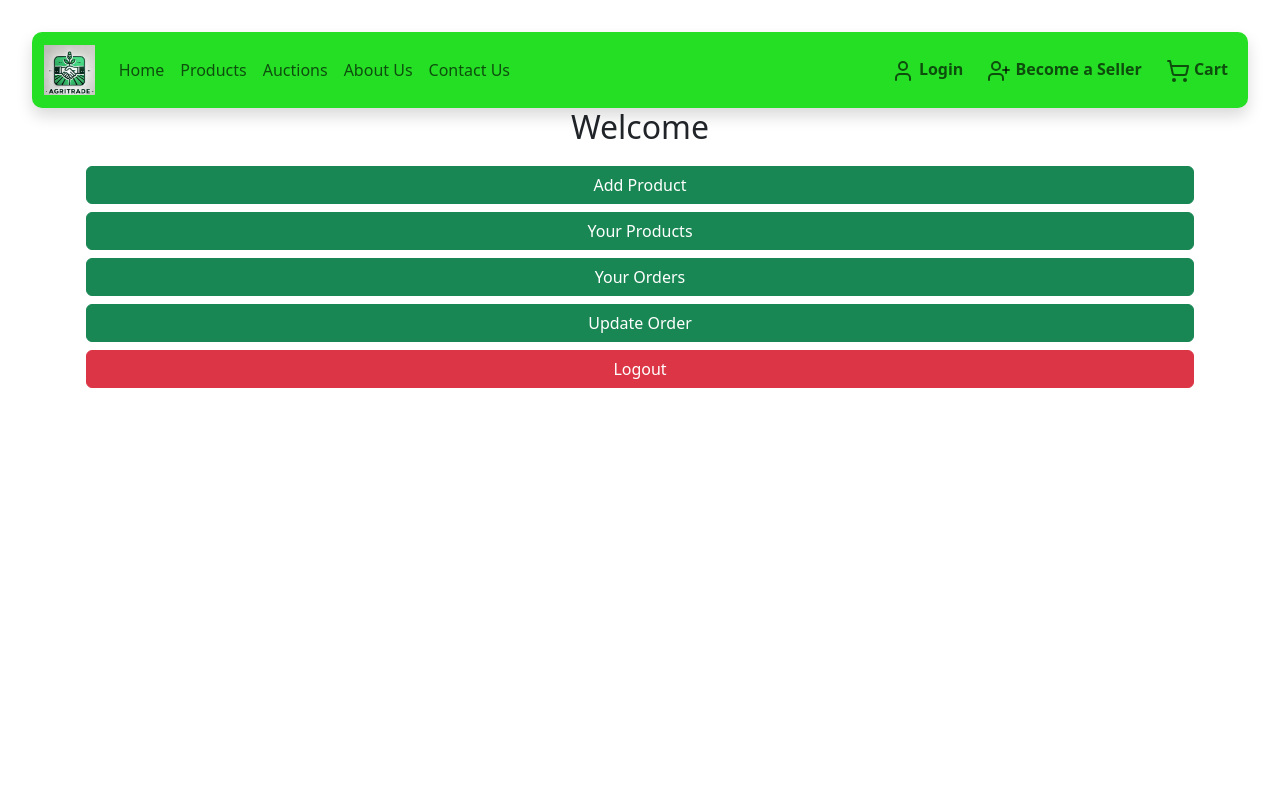
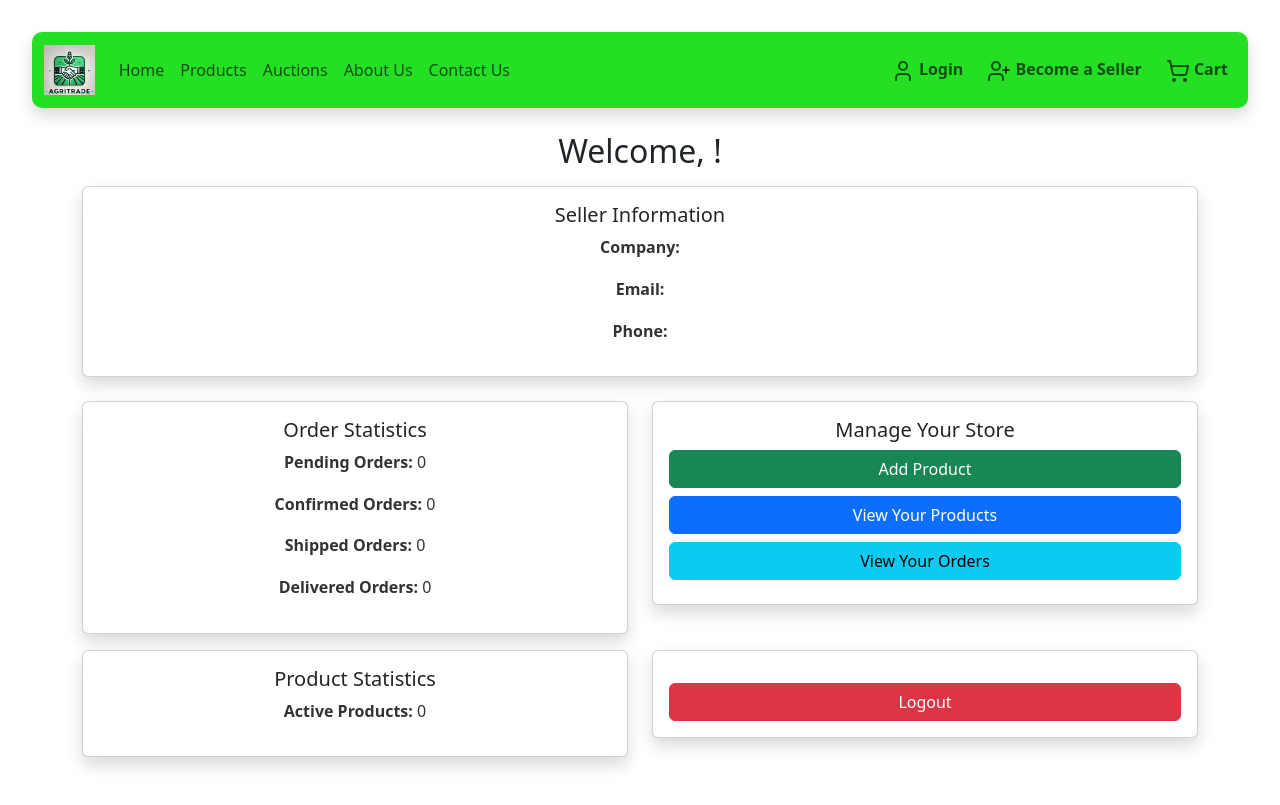
Before and after one commit to tharunnaidug/agritrade, a React (Vite) app: page /seller in a window 1280 px wide. Built offline with nearby package versions, Linux system fonts and the light colour scheme; no server answers.

Commit message:
seller Dashboard Added

```diff
--- a/src/componets/seller/Shome.jsx
+++ b/src/componets/seller/Shome.jsx
@@ -10,17 +10,58 @@ const Shome = () => {
     await sellerLogout();
     navigate('/seller/login');
   };
+
   return (
-    <>
-      <h2 className="text-center mb-3">Welcome {seller?.username}</h2>
-      <div className="container d-flex flex-column">
-        <Link to="/seller/addproduct" className="btn btn-success m-1">Add Product</Link>
-        <Link to="/seller/allproducts" className="btn btn-success m-1">Your Products</Link>
-        <Link to="/seller/allorders" className="btn btn-success m-1">Your Orders</Link>
-        <Link to="/seller/updateorder" className="btn btn-success m-1">Update Order</Link>
-        <button className="btn btn-danger m-1" onClick={handleLogout}>Logout</button>
+    <div className="container mt-4">
+      <h2 className="text-center mb-3">Welcome, {seller?.username}!</h2>
+
+      <div className="card p-3 mb-4 shadow">
+        <h5>Seller Information</h5>
+        <p><strong>Company:</strong> {seller?.companyname}</p>
+        <p><strong>Email:</strong> {seller?.email}</p>
+        <p><strong>Phone:</strong> {seller?.phno}</p>
       </div>
-    </>
+
+      <div className="row">
+
+        <div className="col-md-6">
+          <div className="card p-3 mb-3 shadow">
+            <h5>Order Statistics</h5>
+            <p><strong>Pending Orders:</strong> {seller?.ordersCount?.pending || 0}</p>
+            <p><strong>Confirmed Orders:</strong> {seller?.ordersCount?.confirmed || 0}</p>
+            <p><strong>Shipped Orders:</strong> {seller?.ordersCount?.shipped || 0}</p>
+            <p><strong>Delivered Orders:</strong> {seller?.ordersCount?.delivered || 0}</p>
+          </div>
+        </div>
+
+        <div className="col-md-6">
+          <div className="card p-3 mb-3 shadow">
+            <h5>Manage Your Store</h5>
+            <Link to="/seller/addproduct" className="btn btn-success w-100 mb-2">Add Product</Link>
+            <Link to="/seller/allproducts" className="btn btn-primary w-100 mb-2">View Your Products</Link>
+            <Link to="/seller/allorders" className="btn btn-info w-100 mb-2">View Your Orders</Link>
+          </div>
+        </div>
+      </div>
+      <div className="row">
+
+        <div className="col-md-6">
+          <div className="card p-3 mb-3 shadow">
+            <h5>Product Statistics</h5>
+            <p><strong>Active Products:</strong> {seller?.activeProductsCount || 0}</p>
+          </div>
+        </div>
+        <div className="col-md-6">
+          <div className="card p-3 mb-3 shadow">
+            <button className="btn btn-danger w-100 mt-3" onClick={handleLogout}>Logout</button>
+          </div>
+        </div>
+
+      </div>
+
+
+
+    </div>
   );
 };
 
```
